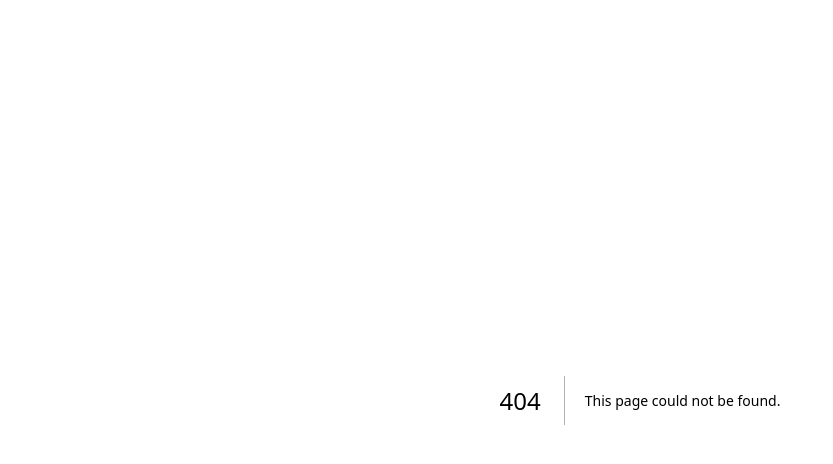
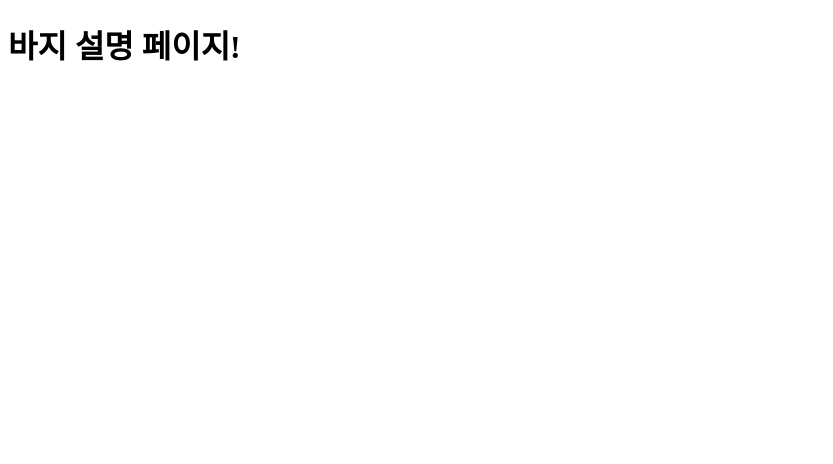
Before and after one commit to seungjae93/note, a Next.js app: page /products/pants in a window 1280 px wide. Before the commit this address had no page. Shown: the top 464 px of the page, without its empty margins (0-833 px from the left). Built offline with nearby package versions, Linux system fonts and the light colour scheme.

Commit message:
:tada: feat: next12,13비교

```diff
--- /dev/null
+++ b/src/pages/about.tsx
@@ -0,0 +1,3 @@
+export default function about() {
+  return <h1>about us~</h1>;
+}
--- /dev/null
+++ b/src/pages/products/index.tsx
@@ -0,0 +1,3 @@
+export default function ProductsPage() {
+  return <h1>제품 소개 페이지</h1>;
+}
--- /dev/null
+++ b/src/pages/products/pants.tsx
@@ -0,0 +1,3 @@
+export default function PantsPage() {
+  return <h1>바지 설명 페이지!</h1>;
+}
```
